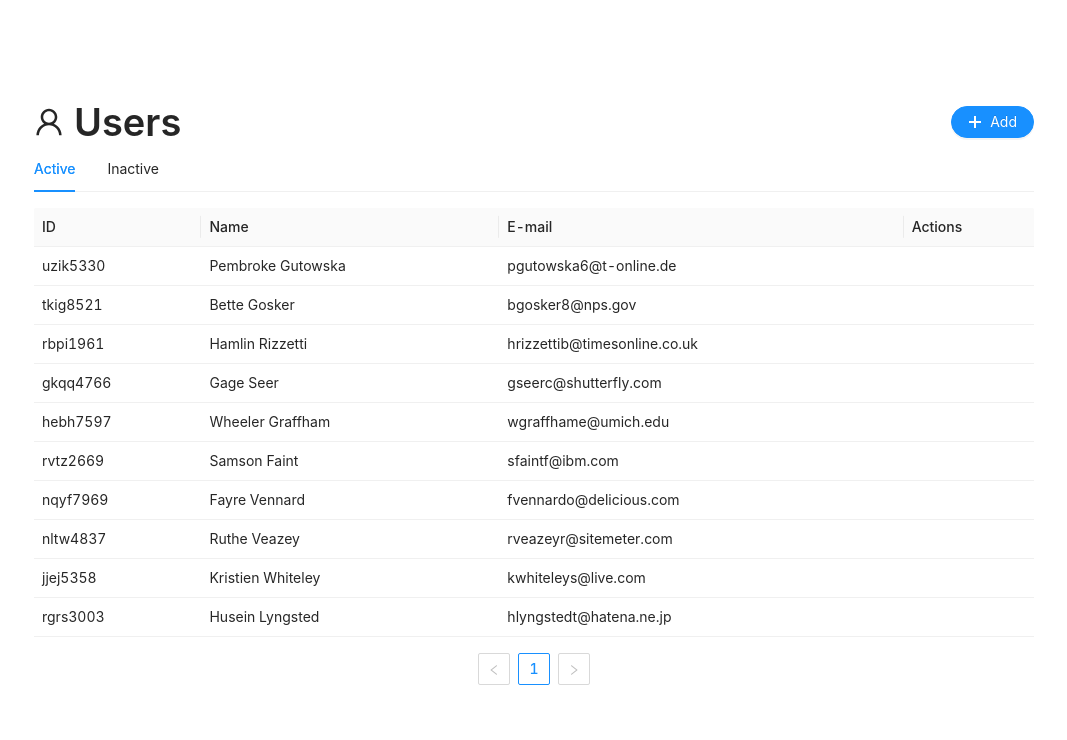
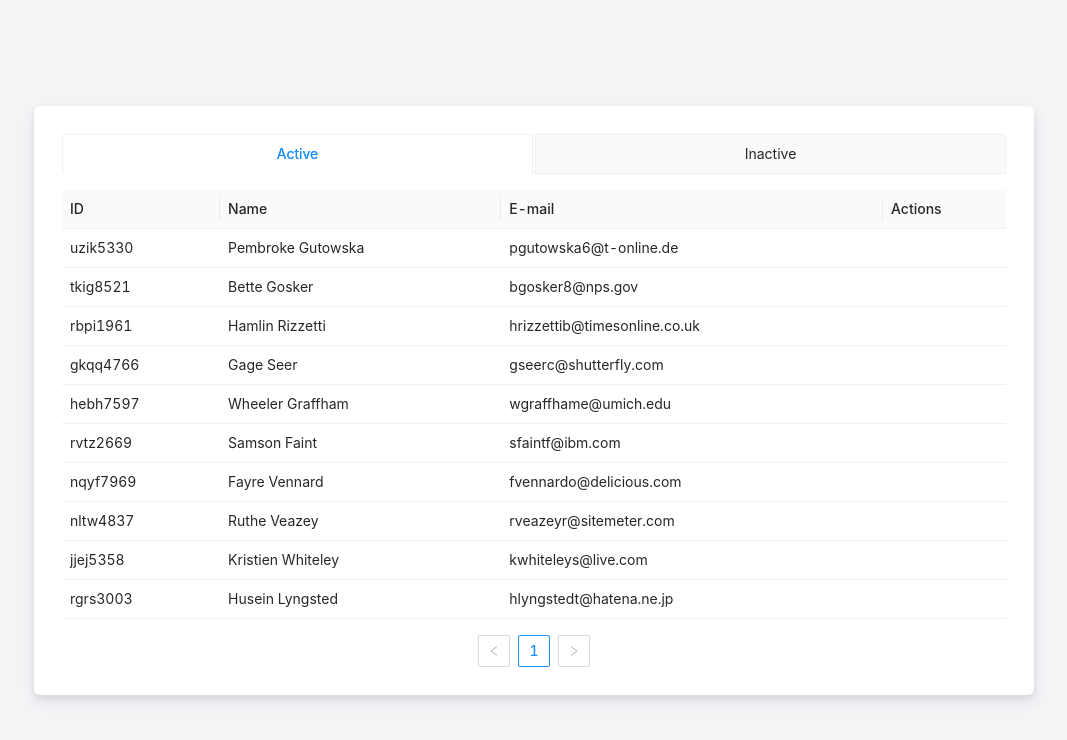
Before and after one commit to woriwori/react-storybook-toy-project, a Next.js app in the folder client/: page / in a window 1280 px wide. Shown: the top 740 px of the page, without its empty margins (106-1173 px from the left). Built offline with nearby package versions, Linux system fonts and the light colour scheme.

Commit message:
add page css

```diff
--- a/client/jsconfig.json
+++ b/client/jsconfig.json
@@ -2,7 +2,8 @@
   "compilerOptions": {
     "baseUrl": "./src",
     "paths": {
-      "@/*": ["components/*"]
+      "@/*": ["components/*"],
+      "@/layout/*": ["layout/*"]
     }
   }
 }
--- a/client/src/components/CommonTab.js
+++ b/client/src/components/CommonTab.js
@@ -1,6 +1,19 @@
 import React, { useCallback, useState } from 'react';
+import styled from 'styled-components';
 import { Tabs } from 'antd';
 
+const StyledCommonTab = styled.div`
+  .ant-tabs-nav-list {
+    width: 100%;
+    & > .ant-tabs-tab {
+      flex: 1;
+      & > .ant-tabs-tab-btn {
+        flex: 1;
+        text-align: center;
+      }
+    }
+  }
+`;
 const { TabPane } = Tabs;
 
 const CommonTab = ({ activeTab, tabList = [], onChange, children }) => {
@@ -12,13 +25,15 @@ const CommonTab = ({ activeTab, tabList = [], onChange, children }) => {
   );
 
   return (
-    <Tabs defaultActiveKey={activeTab} onChange={onChangeHandler}>
+    <StyledCommonTab>
+      <Tabs type="card" defaultActiveKey={activeTab} onChange={onChangeHandler}>
         {tabList.map(({ text, key }) => (
           <TabPane tab={text} key={key}>
             {children}
           </TabPane>
         ))}
       </Tabs>
+    </StyledCommonTab>
   );
 };
 
--- /dev/null
+++ b/client/src/layout/ShadowCardLayout.js
@@ -0,0 +1,20 @@
+import React from 'react';
+import styled from 'styled-components';
+
+const StyledShadowCardLayout = styled.div`
+  box-shadow: rgb(65 69 88 / 10%) 0px 7px 14px 0px,
+    rgb(0 0 0 / 7%) 0px 3px 6px 0px;
+  border-radius: 0.375rem;
+  border: 0px solid rgba(0, 0, 0, 0.125);
+  padding: 2em;
+  background-color: #ffff;
+  .ant-table-pagination.ant-pagination {
+    margin-bottom: 0;
+  }
+`;
+
+const ShadowCardLayout = ({ children }) => {
+  return <StyledShadowCardLayout>{children}</StyledShadowCardLayout>;
+};
+
+export default ShadowCardLayout;
--- a/client/src/pages/index.scss
+++ b/client/src/pages/index.scss
@@ -3,6 +3,7 @@ body {
   display: flex;
   align-items: center;
   justify-content: center;
+  background-color: #f2f4f6;
   margin: 0;
   & > div {
     width: 1000px;
--- a/client/src/pages/users.js
+++ b/client/src/pages/users.js
@@ -1,23 +1,8 @@
 import React, { useCallback, useMemo, useState } from 'react';
 import styled from 'styled-components';
-import { Button } from 'antd';
-import { UserOutlined, PlusOutlined } from '@ant-design/icons';
-import CommonTitle from '@/CommonTitle';
 import CommonTable from '@/CommonTable';
 import CommonTab from '@/CommonTab';
-
-const StyledUsers = styled.div`
-  width: 1000px;
-  #table-test {
-    height: 500px;
-    background-color: cornflowerblue;
-  }
-`;
-const StyledHeader = styled.div`
-  display: flex;
-  align-items: center;
-  justify-content: space-between;
-`;
+import ShadowCardLayout from '@/layout/ShadowCardLayout';
 
 const USERS = [
   {
@@ -256,7 +241,6 @@ const COLUMNS = [
 ];
 
 const Users = () => {
-  const TITLE_TEXT = 'Users';
   const MAX_ROW_SIZE = 10;
   const TAB_LIST = [
     { text: 'Active', key: 'active' },
@@ -280,13 +264,7 @@ const Users = () => {
   );
 
   return (
-    <StyledUsers>
-      <StyledHeader>
-        <CommonTitle text={TITLE_TEXT} IconComponent={UserOutlined} />
-        <Button type="primary" shape="round" icon={<PlusOutlined />}>
-          Add
-        </Button>
-      </StyledHeader>
+    <ShadowCardLayout>
       <CommonTab
         activeTab={activeTab}
         tabList={TAB_LIST}
@@ -297,7 +275,7 @@ const Users = () => {
           maxRowSize={MAX_ROW_SIZE}
         />
       </CommonTab>
-    </StyledUsers>
+    </ShadowCardLayout>
   );
 };
 
```
Lines whose indentation alone changed are shown as unchanged.
